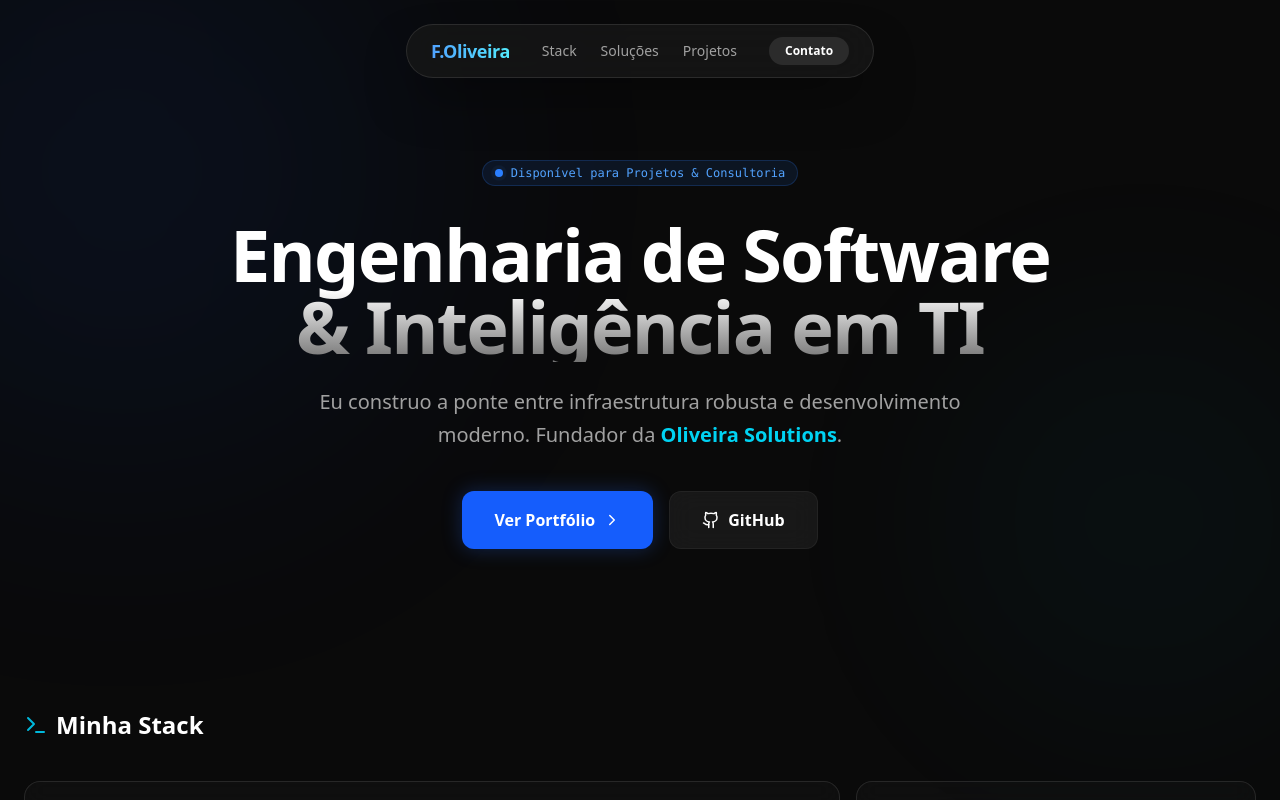
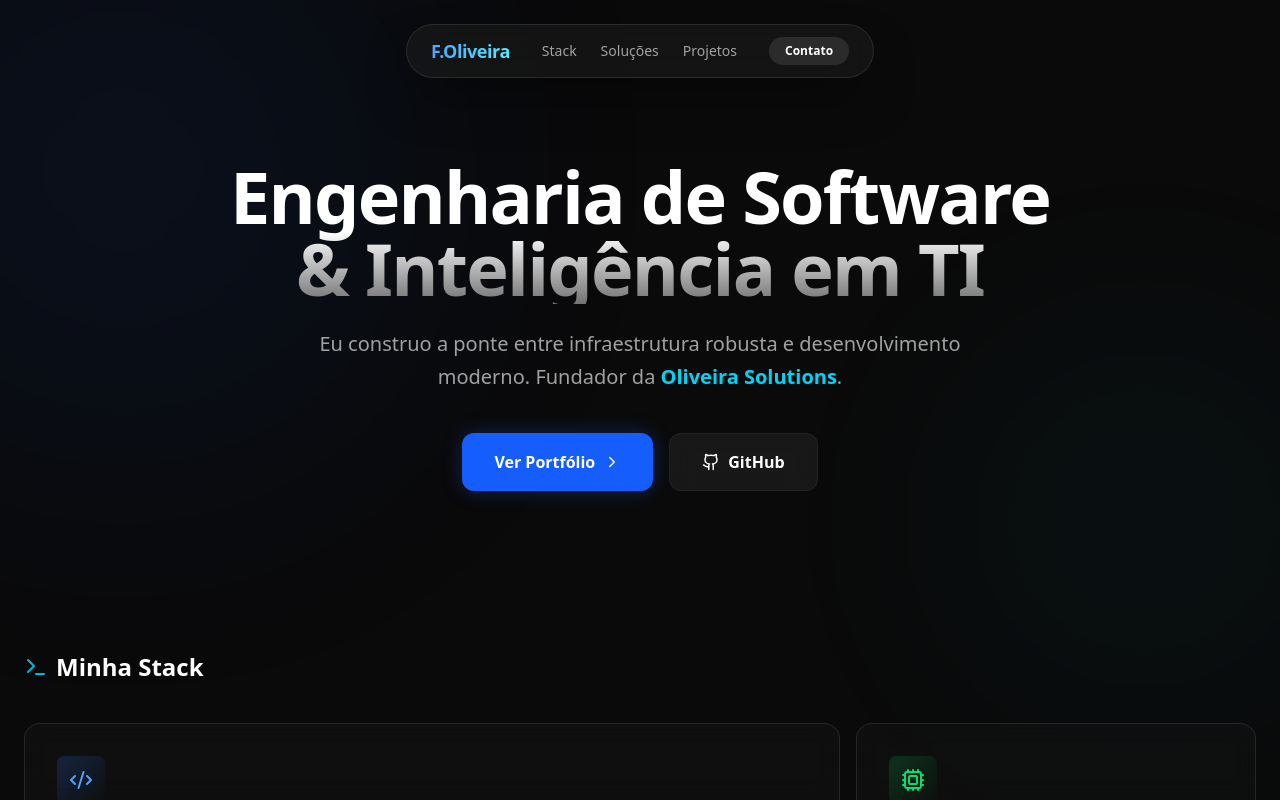
Before and after one commit to Fabricio-odn/portifolio-pessoal, a React (Vite) app: page / in a window 1280 px wide. Built offline with nearby package versions, Linux system fonts and the light colour scheme; no server answers.

Commit message:
chore: disable AvailabilityBadge component

```diff
--- a/src/App.jsx
+++ b/src/App.jsx
@@ -520,7 +520,7 @@ const HeroSection = () => (
       className="flex flex-col items-center"
     >
       {/* Badge de disponibilidade */}
-      <AvailabilityBadge />
+      {/* <AvailabilityBadge /> */}
 
       {/* Título principal */}
       <motion.h1
```
